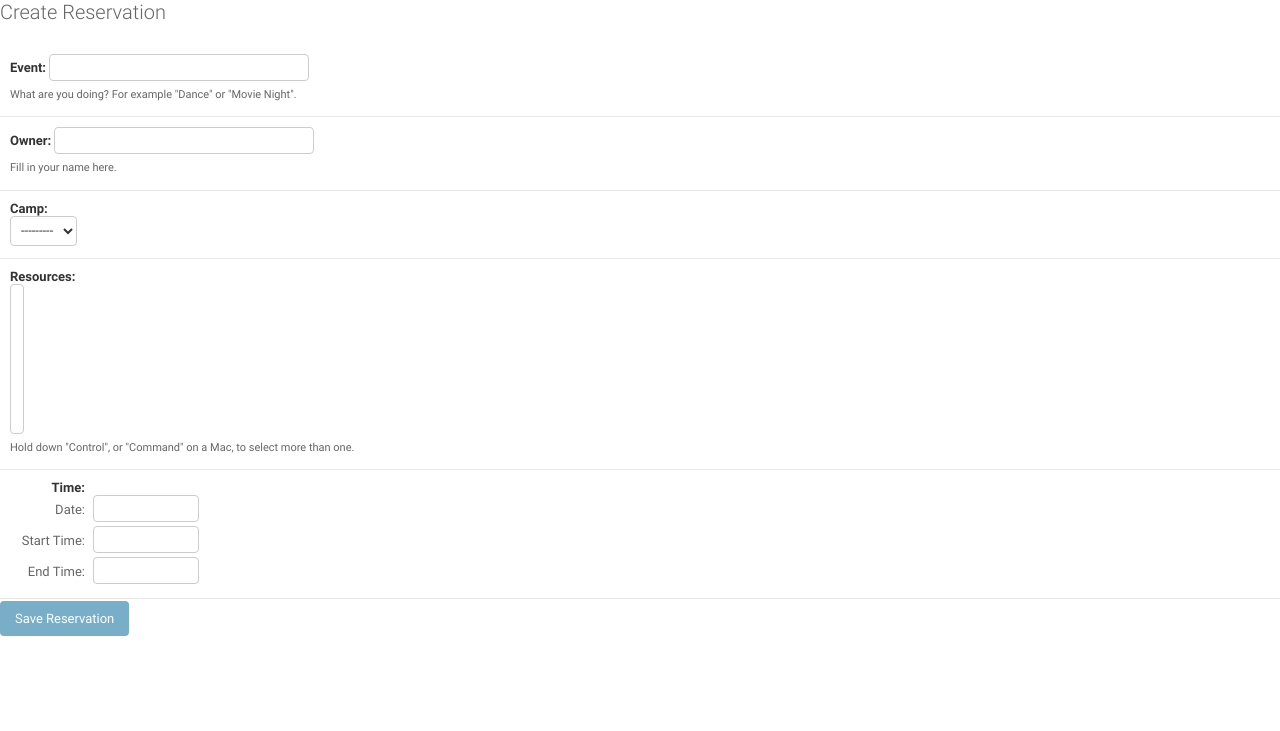
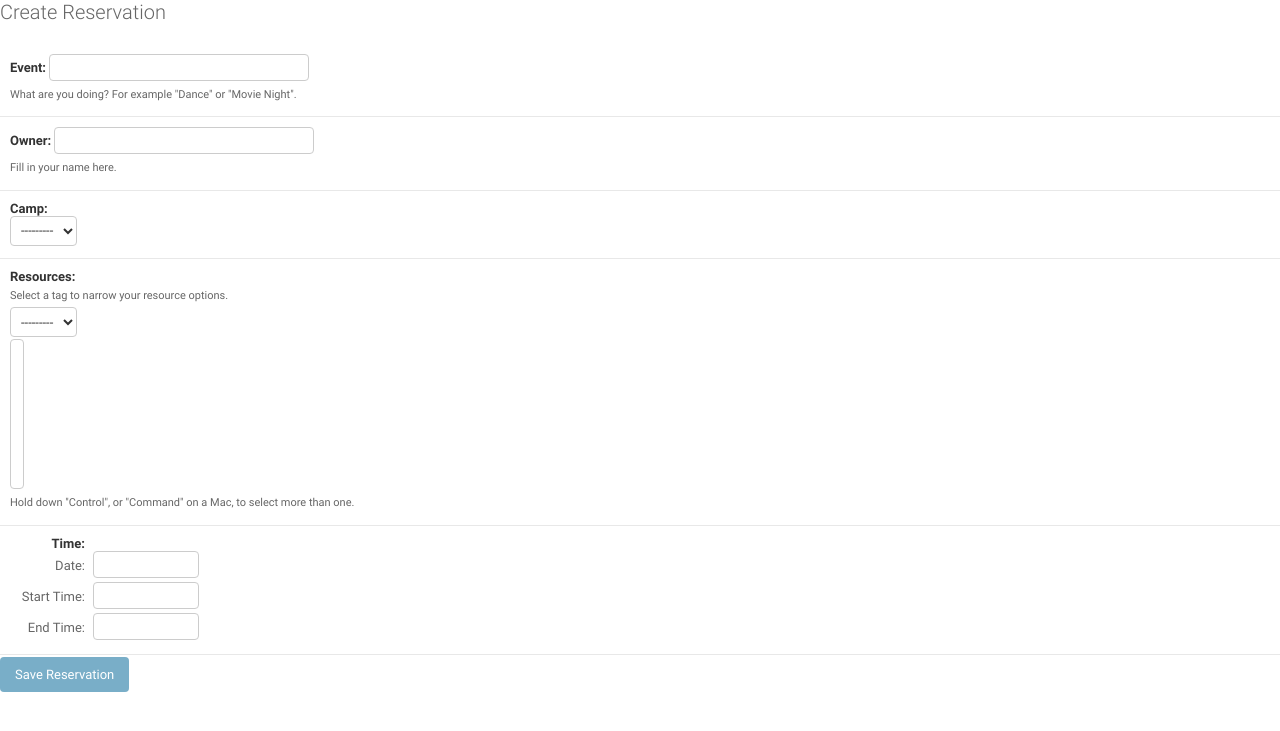
Before and after one commit to mariagullickson/SCaReM, a Django app: template SCaReM/templates/reservations/addedit.html in a window 1280 px wide. Shown: the top 731 px of the page. Run offline with Django 3.2, Linux system fonts and the light colour scheme; the template is opened without the code that fills it, so the values that code supplies are empty; parts of the project's set-up code (start-up, migrations or seed data) failed here and were passed over; some libraries are stand-ins or nearby versions.

Commit message:
filter resources by tag when upserting reservations

```diff
--- /dev/null
+++ b/SCaReM/static/js/reservation.js
@@ -0,0 +1,18 @@
+// date & time pickers
+$('.datepicker').datepicker();
+$('.timepicker').wickedpicker();
+
+// filtering resources by tag
+$('#id_tag').change(function() {
+    if ($('#id_tag').val()) {
+	$("#id_resources option").hide();
+	var resources = tagResources[$('#id_tag').val()];
+	for (i = 0; i < resources.length; i++)
+	{
+	    var resource_id = resources[i];
+	    $('#id_resources option[value=' + resource_id + ']').show();
+	}
+    } else {
+	$("#id_resources option").show();
+    }
+});
--- a/SCaReM/templates/reservations/addedit.html
+++ b/SCaReM/templates/reservations/addedit.html
@@ -1,15 +1,23 @@
 <html>
   <head>
     <meta charset="UTF-8">
+
+    <link rel="stylesheet" type="text/css" href="/static/admin/css/base.css" />
+    <link rel="stylesheet" type="text/css" href="/static/admin/css/forms.css" />
+    <link rel="stylesheet" type="text/css" href="/static/css/reservation.css" />
+    <link rel="stylesheet" type="text/css" href="/static/css/wickedpicker.min.css" />
+    <link rel="stylesheet" href="https://ajax.googleapis.com/ajax/libs/jqueryui/1.11.4/themes/smoothness/jquery-ui.css" />
+
+    <script type="text/javascript">
+      var tagResources = {{ tag_resources|safe }};
+    </script>
+
   </head>
+
+
 <body>
 <h1>Create Reservation</h1>
 
-<link rel="stylesheet" type="text/css" href="/static/admin/css/base.css" />
-<link rel="stylesheet" type="text/css" href="/static/admin/css/forms.css" />
-<link rel="stylesheet" type="text/css" href="/static/css/reservation.css" />
-<link rel="stylesheet" type="text/css" href="/static/css/wickedpicker.min.css" />
-<link rel="stylesheet" href="https://ajax.googleapis.com/ajax/libs/jqueryui/1.11.4/themes/smoothness/jquery-ui.css" />
 
 {% for error_message in error_messages %}
   <p class="error">{{ error_message }}</p>
@@ -55,7 +63,18 @@
     <div>
       <label class="required" for="id_resources">Resources:</label>
       <div class="related-widget-wrapper">
-	<select multiple="multiple" id="id_resources" name="resources">
+	<p class="help">Select a tag to narrow your resource options.</p>
+	<select id="id_tag" name="tag" class="filter-select">
+	  <option value="">---------</option>
+	  {% for tag in tags %}
+	  <option value="{{ tag.id }}"
+		  {% if tag.id == tag_value %}selected="selected"{% endif %}
+		  >{{ tag.name }}</option>
+          {% endfor %}
+	</select>
+
+	<br/>
+	<select multiple="multiple" id="id_resources" name="resources" class="filtered-select">
 	  {% for resource in resources %}
 	  <option value="{{ resource.id }}"
 		  {% if resource.id in resource_values %}selected="selected"{% endif %}
@@ -86,10 +105,7 @@
 <script type="text/javascript" src="https://ajax.googleapis.com/ajax/libs/jquery/3.1.0/jquery.min.js"></script>
 <script type="text/javascript" src="https://ajax.googleapis.com/ajax/libs/jqueryui/1.11.4/jquery-ui.min.js"></script>
 <script type="text/javascript" src="/static/js/wickedpicker.js"></script>
-
-<script type="text/javascript">
-  $('.datepicker').datepicker();
-  $('.timepicker').wickedpicker();
+<script type="text/javascript" src="/static/js/reservation.js"></script>
 </script>
 </body>
 </html>
```
Also changed, not shown: SCaReM/views.py (+12 -1 lines), 2 other files.
